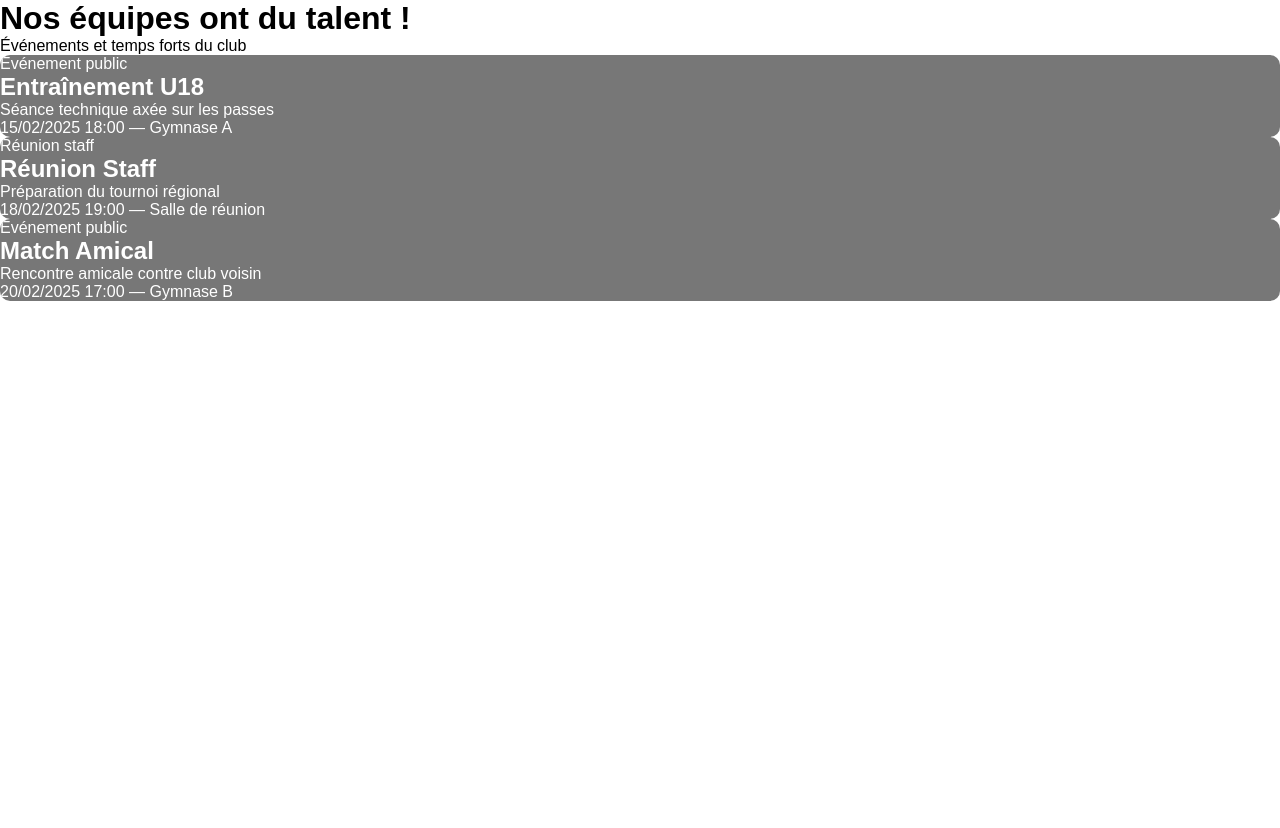
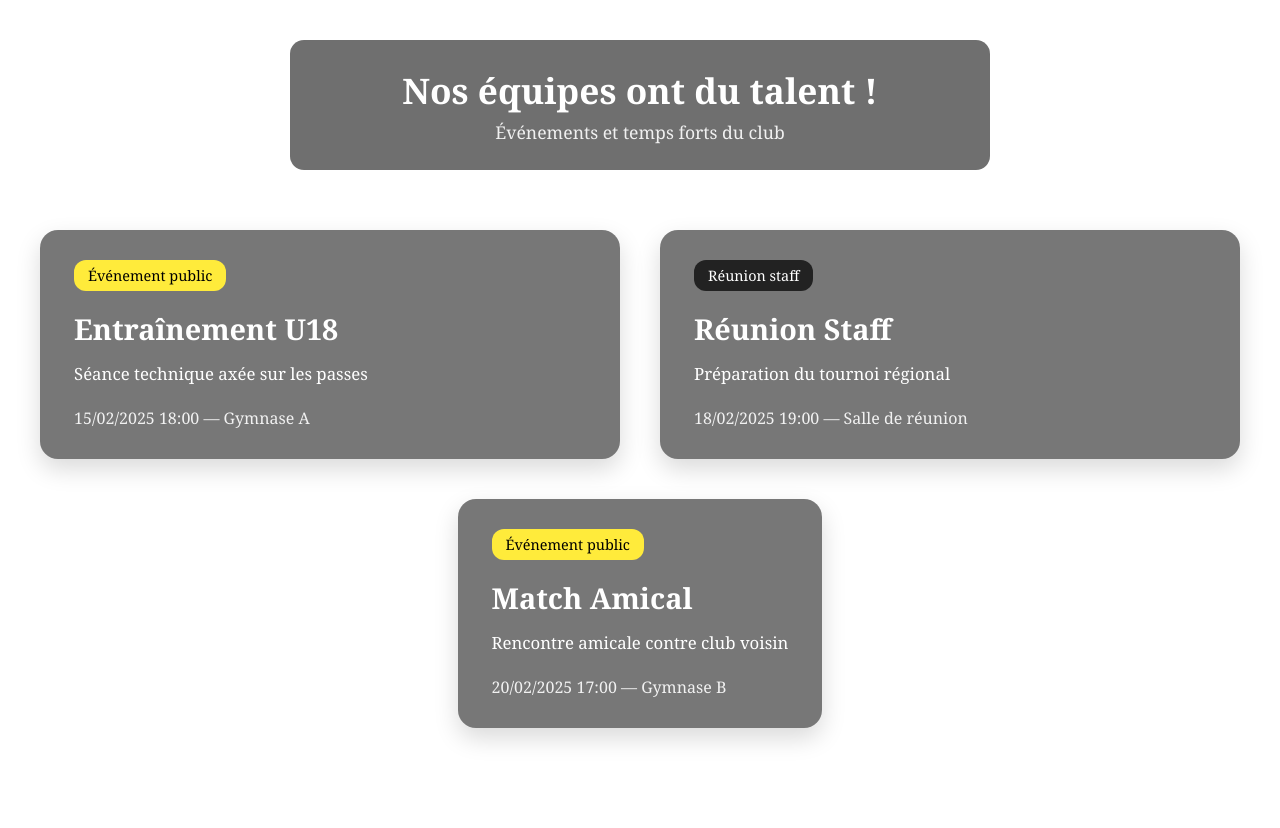
Before and after one commit to AxelRod-42/SAE301_jtva, a PHP site: page /actualite.php in a window 1280 px wide. Before the commit the page ends 301 px from the top, so only its background shows below. Run offline with PHP 8.4, Linux system fonts and the light colour scheme; data comes from the database, SQL or seed files in the repository.

Commit message:
css fini

```diff
--- a/style.css
+++ b/style.css
@@ -3,96 +3,104 @@
     box-sizing: border-box;
     margin: 0;
     padding: 0;
-    font-family: Arial, sans-serif;
+    font-family: Georgia, serif;
 }
 
-/* HEADER */
-.hero {
-    background: #6b6b6b;
-    color: white;
-    text-align: center;
-    padding: 30px 15px;
-}
-
-.hero h1 {
-    font-size: 1.5rem;
-}
-
-.hero p {
-    margin-top: 8px;
-    font-size: 0.9rem;
-}
-
-/* GRID ACTUS */
-.actus-container {
-    display: grid;
-    grid-template-columns: repeat(auto-fit, minmax(160px, 1fr));
-    gap: 16px;
-    padding: 20px;
-    background: #f4f4f4;
-}
-
-/* CARD */
-.card {
-    background: #777;
-    border-radius: 10px;
-    overflow: hidden;
-    color: white;
-    display: flex;
-    flex-direction: column;
-}
-
-.card-image img,
-.placeholder {
-    width: 100%;
-    height: 150px;
-    background: #999;
-    object-fit: cover;
-}
-
-/* CONTENU */
-.card-content {
-    padding: 12px;
+/* ===== TITRE BLOC GRIS ===== */
+.actus-title {
+    background: #6f6f6f;
+    color: #fff;
+    max-width: 700px;
+    margin: 40px auto 60px;
+    padding: 26px 22px;
+    border-radius: 14px;
     text-align: center;
 }
 
-.card-content h2 {
-    font-size: 0.95rem;
+.actus-title h1 {
+    font-size: 2.2rem;
     margin-bottom: 6px;
 }
 
-.card-content p {
-    font-size: 0.75rem;
-    margin-bottom: 10px;
+.actus-title p {
+    font-size: 1.1rem;
+    opacity: 0.9;
 }
 
-/* BOUTON */
-.btn {
-    display: inline-block;
-    background: #222;
-    color: white;
-    text-decoration: none;
-    padding: 6px 10px;
-    border-radius: 6px;
-    font-size: 0.75rem;
+/* ===== CONTAINER DES CARDS ===== */
+.cards-container {
+    max-width: 1300px;
+    margin: 0 auto 100px;
+    display: grid;
+    grid-template-columns: repeat(2, 1fr);
+    gap: 40px;
+    padding: 0 40px;
 }
 
-/* FOOTER */
-.footer {
-    background: linear-gradient(to top, #ffeb3b, #fff);
-    text-align: center;
-    padding: 20px;
-    font-size: 0.85rem;
+/* Centrer la dernière card si nombre impair */
+.cards-container > .card:last-child:nth-child(odd) {
+    grid-column: 1 / -1;
+    justify-self: center;
+    max-width: 700px;
 }
 
-/* RESPONSIVE DESKTOP */
-@media (min-width: 900px) {
-    .hero h1 {
-        font-size: 2rem;
+/* ===== CARD ===== */
+.card {
+    position: relative;
+    background: #777;
+    color: #fff;
+    padding: 30px 34px;
+    border-radius: 18px;
+    box-shadow: 0 10px 25px rgba(0,0,0,0.15);
+}
+
+/* ===== BADGES ===== */
+.badge {
+    display: inline-block;
+    padding: 6px 14px;
+    border-radius: 12px;
+    font-size: 0.9rem;
+    margin-bottom: 18px;
+}
+
+.badge-public {
+    background: #ffeb3b;
+    color: #000;
+}
+
+.badge-staff {
+    background: #222;
+    color: #fff;
+}
+
+/* ===== TEXTE CARD ===== */
+.card h2 {
+    font-size: 1.8rem;
+    margin-bottom: 14px;
+}
+
+.description {
+    font-size: 1.05rem;
+    margin-bottom: 22px;
+}
+
+.infos {
+    font-size: 1rem;
+    opacity: 0.9;
+}
+
+/* ===== RESPONSIVE ===== */
+@media (max-width: 900px) {
+    .cards-container {
+        grid-template-columns: 1fr;
+        padding: 0 20px;
     }
 
-    .card-image img,
-    .placeholder {
-        height: 180px;
+    .cards-container > .card:last-child:nth-child(odd) {
+        max-width: 100%;
+    }
+
+    .actus-title h1 {
+        font-size: 1.8rem;
     }
 }
```
